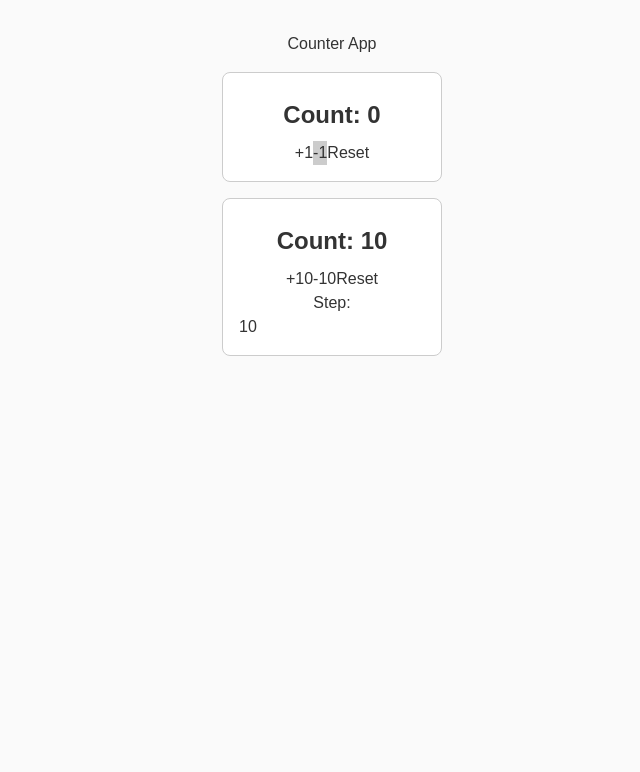
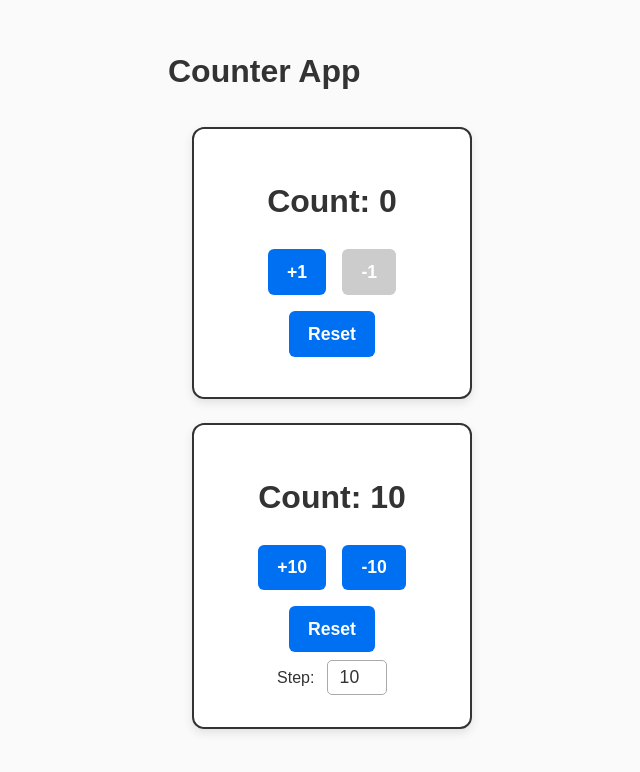
Before and after one commit to ediaz-usf/nextjs-button-counter, a Next.js app: page / in a window 1280 px wide. Shown: the top 772 px of the page, without its empty margins (308-948 px from the left). Built offline with nearby package versions, Linux system fonts and the light colour scheme.

Commit message:
edited css

```diff
--- a/app/globals.css
+++ b/app/globals.css
@@ -24,31 +24,60 @@ body {
   background: #fafafa;
   color: #333;
   padding: 2rem;
+  display: flex;
+  flex-direction: column;
+  align-items: center;
+  justify-content: center;
+  min-height: 100vh;
+}
+
+h1 {
+  font-size: 2rem;
+  font-weight: bold;
+  margin-bottom: 2rem;
+}
+
+.counter {
+  border: 2px solid #333;
+  padding: 2rem;
+  margin: 1.5rem;
+  border-radius: 12px;
+  width: 280px;
+  background-color: white;
+  box-shadow: 0 4px 10px rgba(0, 0, 0, 0.1);
   text-align: center;
 }
 
-.counter {
-  border: 1px solid #ccc;
-  padding: 1rem;
-  margin: 1rem auto;
-  border-radius: 8px;
-  width: 220px;
-  background-color: white;
-}
-
 .count-display {
-  font-size: 1.5rem;
-  margin: 0.5rem 0;
-  font-weight: bold;
+  font-size: 2rem;
+  margin: 1rem 0;
+  font-weight: 700;
 }
 
 .buttons button {
-  margin: 0.25rem;
-  padding: 0.4rem 0.8rem;
-  font-size: 1rem;
+  margin: 0.5rem;
+  padding: 0.6rem 1.2rem;
+  font-size: 1.1rem;
+  font-weight: bold;
+  border: none;
+  border-radius: 6px;
+  background-color: #0070f3;
+  color: white;
+  cursor: pointer;
+  transition: background-color 0.2s ease;
 }
 
 button:disabled {
   background-color: #ccc;
   cursor: not-allowed;
 }
+
+input[type="number"] {
+  width: 60px;
+  font-size: 1.1rem;
+  text-align: center;
+  margin-left: 0.5rem;
+  border: 1px solid #aaa;
+  border-radius: 5px;
+  padding: 0.2rem;
+}
--- a/components/counter.js
+++ b/components/counter.js
@@ -21,7 +21,7 @@ export default function Counter({ initialCount = 0, initialStep = 1, showStepInp
                 </div>
 
                 {/* Buttons to increment, decrement, and reset the count */}
-                <div id='buttons'>
+                <div className='buttons'>
                     <button onClick={increment}>+{step}</button>
                     <button onClick={decrement} disabled={count - step < 0}>-{step}</button>
                     <button onClick={reset}>Reset</button>
```
